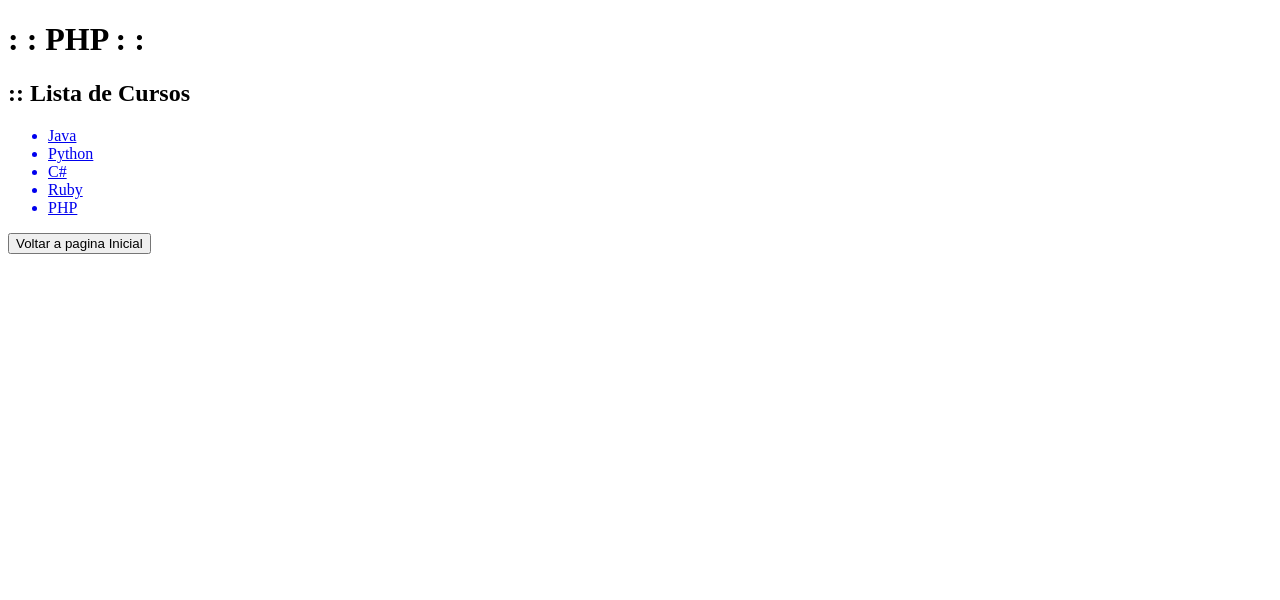
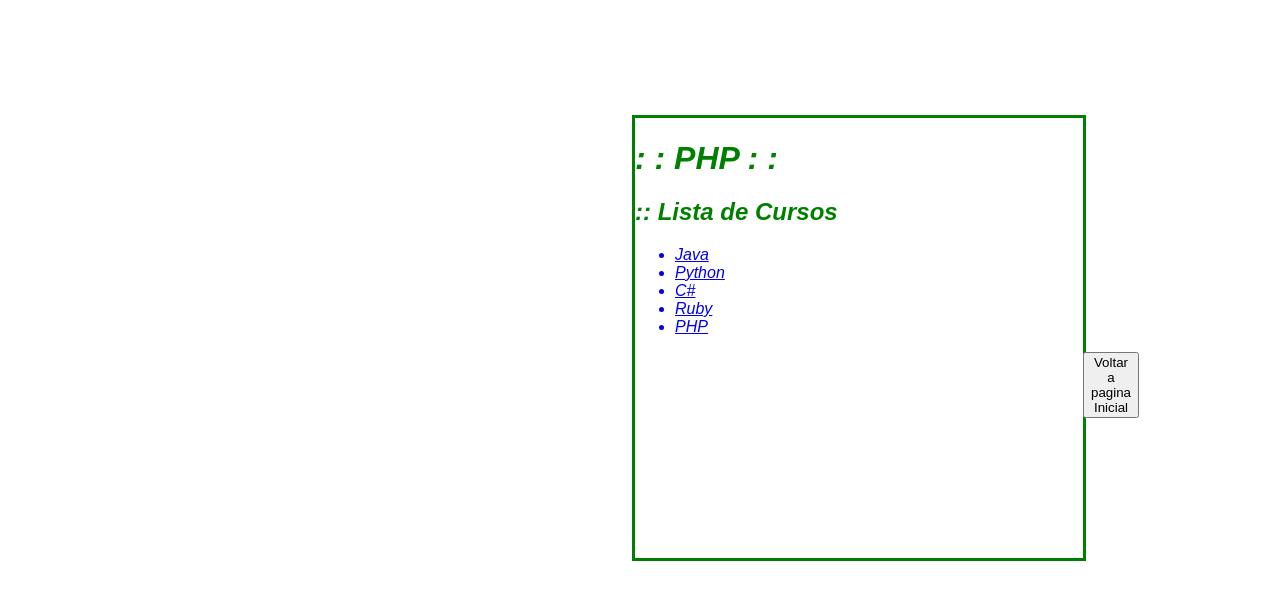
Before and after one commit to HericlisBlip/FIAP, a plain HTML site: page ResponseWeb/css-basico/paginas/cursos/php/php.html in a window 1280 px wide. Drawn offline with Linux system fonts and the light colour scheme.

Commit message:
Atualizando aula basica de css

```diff
--- a/ResponseWeb/css-basico/css/estilo.css
+++ b/ResponseWeb/css-basico/css/estilo.css
@@ -0,0 +1,19 @@
+#container{
+width: 35vw;
+height: 55vh;
+margin-top: 9vw;
+margin-left: 78vh;
+
+
+
+font: 1em sans-serif;
+font-style: italic;
+color: green;
+border: solid;
+}
+
+#voltar{
+
+margin-left: 56vh;
+
+}
--- a/ResponseWeb/css-basico/paginas/cursos/php/php.html
+++ b/ResponseWeb/css-basico/paginas/cursos/php/php.html
@@ -4,6 +4,7 @@
     <meta charset="UTF-8">
     <meta name="viewport" content="width=device-width, initial-scale=1.0">
     <meta http-equiv="X-UA-Compatible" content="ie=edge">
+    <link rel="stylesheet" href="../../../css/estilo.css">
     <title>: : PHP : : </title>
 </head>
 <body>
@@ -23,11 +24,11 @@
          </div>
 
 
-    </div>
+
     <div id="voltar">
 
         <a href="../../../pagina-inicial.html"><button>Voltar a pagina Inicial</button></a>
      </div>
-
+    </div>
 </body>
 </html>
```
Also changed, not shown: ResponseWeb/css-basico/pagina-inicial.html (+1 -0 lines), ResponseWeb/css-basico/paginas/cursos/c/charp.html (+2 -2 lines), ResponseWeb/css-basico/paginas/cursos/java/curso-java.html (+2 -3 lines), ResponseWeb/css-basico/paginas/cursos/python/python.html (+3 -2 lines), ResponseWeb/css-basico/paginas/cursos/ruby/Ruby.html (+2 -1 lines).
